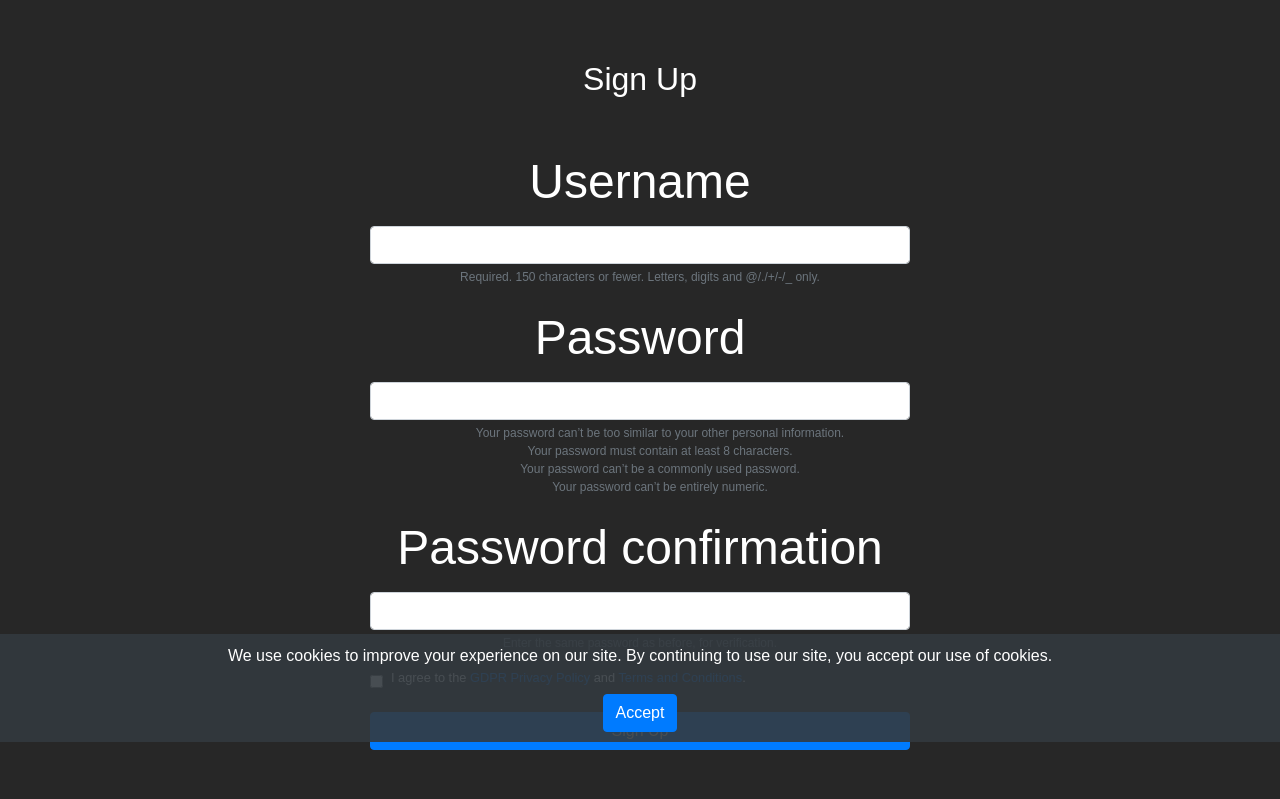
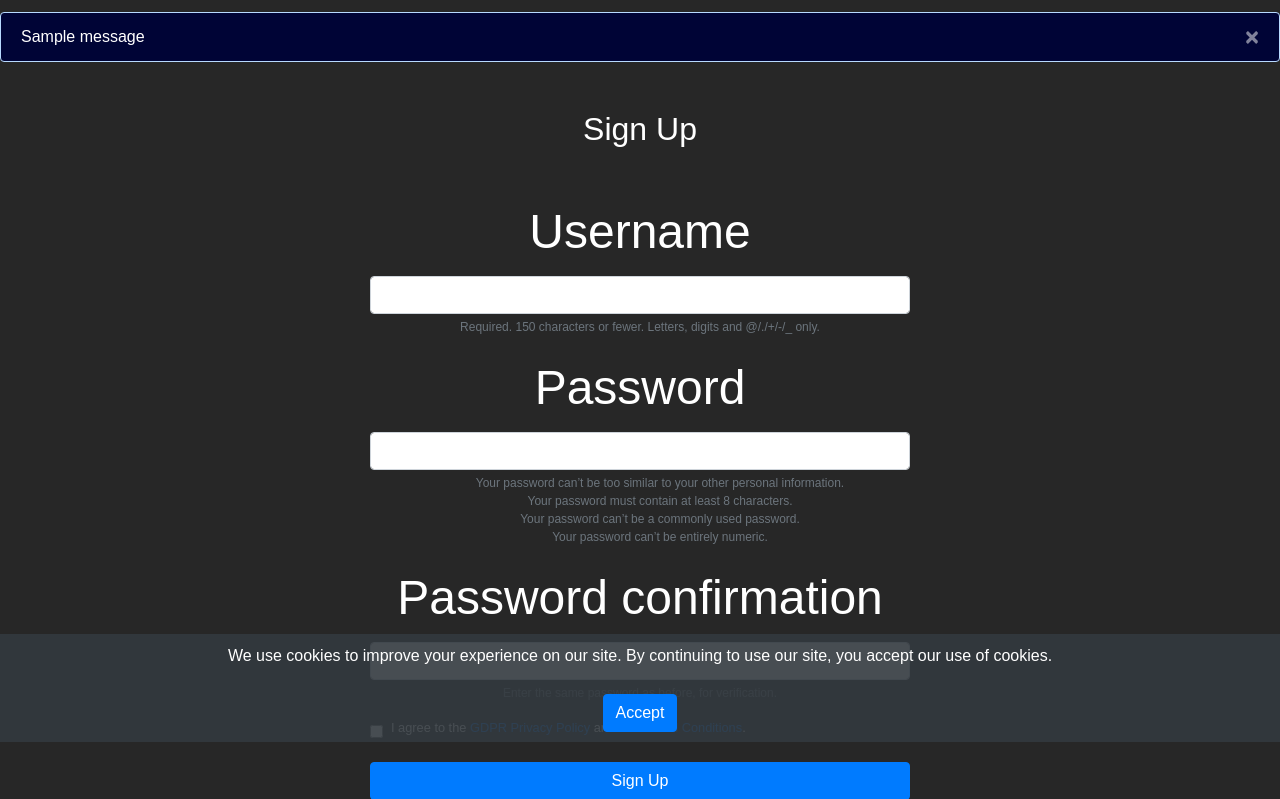
Before and after one commit to EdSmith8563/ecoScan, a Django app: page /signup/ in a window 1280 px wide. Shown: the part 58-857 px from the top of the page. Before the commit the page ends 808 px from the top, so only its background shows below. Run offline with Django 4.2, Linux system fonts and the light colour scheme; tables that the repository leaves empty hold one stand-in row (values such as "Sample post"); one stand-in notice (Sample message) is shown; some libraries are stand-ins or nearby versions.

Commit message:
singup message, no leaderboard limit, signup error

```diff
--- a/accounts/views.py
+++ b/accounts/views.py
@@ -4,13 +4,10 @@ from django.urls import reverse_lazy
 from django.views import generic
 from django.db.models import Count
 from .models import UserProfile, UserLocation
-from django.core import serializers
-import json
-
-class SignUpView(generic.CreateView):
-    form_class = UserCreationForm
-    success_url = reverse_lazy("login")
-    template_name = "registration/signup.html"
+from django.contrib.auth.models import User
+from django.core.exceptions import ValidationError
+from django.contrib import messages
+from django.contrib.auth import login
 
 # A view function that renders the GDPR information page
 def gdpr_sigup_view(request):
@@ -26,10 +23,32 @@ def home(request):
     if request.user.is_authenticated:
         user_profile = UserProfile.objects.get(user=request.user)
         user_quizzes = UserLocation.objects.filter(user=user_profile)
-        leaderboard = UserProfile.objects.annotate(total_locations_discovered=Count('userlocation__location', distinct=True)).order_by('-total_points')[:10]
+        leaderboard = UserProfile.objects.annotate(total_locations_discovered=Count('userlocation__location', distinct=True)).order_by('-total_points')
 
         context = {
             'user_quizzes': user_quizzes,
             'leaderboard': leaderboard,
         }
     return render(request, 'base.html', context)
+
+class CustomUserCreationForm(UserCreationForm):
+    def clean_username(self):
+        username = self.cleaned_data['username']
+        if User.objects.filter(username=username).exists():
+            raise ValidationError('A user with that username already exists.')
+        return username
+
+class SignUpView(generic.CreateView):
+    form_class = CustomUserCreationForm
+    success_url = reverse_lazy("home")
+    template_name = "registration/signup.html"
+    def form_valid(self, form):
+        response = super().form_valid(form)
+        # This method is called when valid form data has been POSTed.
+        # It should return an HttpResponse.
+        # super().form_valid(form)  # This saves the user to the database
+        user = form.instance
+        # Log the user in
+        login(self.request, user)
+        messages.success(self.request, f'Congratulations {user.username}, your account has been created!')
+        return response
--- a/ecoScan/settings.py
+++ b/ecoScan/settings.py
@@ -25,8 +25,7 @@ SECRET_KEY = 'django-insecure-@7l=w2fm1#he=3v6pb3i56@0js6g+tw1y%=1sep214=x+lj%rs
 # SECURITY WARNING: don't run with debug turned on in production!
 DEBUG = True
 
-ALLOWED_HOSTS = ['127.0.0.1', 'localhost', '0.0.0.0','192.168.0.29','192.168.0.111','192.168.0.188', '3e2e-86-18-214-32.ngrok-free.app'
-                 ,'3e2e-86-18-214-32.ngrok.io', '1e54-82-26-117-146.ngrok-free.app','1203-86-18-214-32.ngrok-free.app','0661-86-18-214-32.ngrok-free.app']
+ALLOWED_HOSTS = ['127.0.0.1', 'localhost', '0.0.0.0','192.168.0.29','192.168.0.111','192.168.0.188','84c8-86-18-214-32.ngrok-free.app']
 
 
 # Application definition
@@ -136,4 +135,4 @@ LOGIN_REDIRECT_URL = "home"
 LOGOUT_REDIRECT_URL = "home"
 
 CSRF_TRUSTED_ORIGINS = ['https://3e2e-86-18-214-32.ngrok-free.app','https://1203-86-18-214-32.ngrok-free.app'
-                        ,'https://0661-86-18-214-32.ngrok-free.app']
+                        ,'https://84c8-86-18-214-32.ngrok-free.app']
--- a/static/accounts/styles/baseStyles.css
+++ b/static/accounts/styles/baseStyles.css
@@ -244,3 +244,10 @@ vertical-align: top;
 .signup-link {
     text-decoration: underline;
 }
+.error-message {
+    font-size: 1rem; /* Adjust the font size here */
+}
+.alert-primary{
+    background-color: #000436;
+    color: white;
+}
--- a/templates/base.html
+++ b/templates/base.html
@@ -16,8 +16,17 @@
         <!-- Include Navbar -->
         {% include 'navbar.html' %}
     </header>
-
     <main>
+        {% if messages %}
+            {% for message in messages %}
+                <div class="alert alert-primary alert-dismissible fade show" color="white" role="alert">
+                    {{ message }}
+                    <button type="button" class="close" data-dismiss="alert" aria-label="Close">
+                        <span aria-hidden="true">&times;</span>
+                    </button>
+                </div>
+            {% endfor %}
+        {% endif %}
         <div class="text-container">
             <div class="welcome-text">
                 {% block content %}
--- a/templates/registration/signup.html
+++ b/templates/registration/signup.html
@@ -10,15 +10,15 @@
       <form method="post" class="needs-validation mt-5">
         {% csrf_token %}
         {% for field in form %}
-          <div class="form-group mt-2">
+          <div class="form-group mt-2 {% if field.errors %}has-error{% endif %}">
             <label for="{{ field.id_for_label }}">{{ field.label }}</label>
-            <input type="{{ field.field.widget.input_type }}" name="{{ field.html_name }}" id="{{ field.id_for_label }}" class="form-control" required>
+            <input type="{{ field.field.widget.input_type }}" name="{{ field.html_name }}" id="{{ field.id_for_label }}" class="form-control {% if field.errors %}is-invalid{% endif %}" required>
             <small class="form-text text-muted w-100">{{ field.help_text }}</small>
-            {% if field.errors %}
-              <div class="invalid-feedback">
-                {{ field.errors }}
+            {% for error in field.errors %}
+              <div class="invalid-feedback error-message">
+                {{ error }}
               </div>
-            {% endif %}
+            {% endfor %}
           </div>
         {% endfor %}
         <div class="form-group d-flex align-items-center">
```
Also changed, not shown: db.sqlite3.
